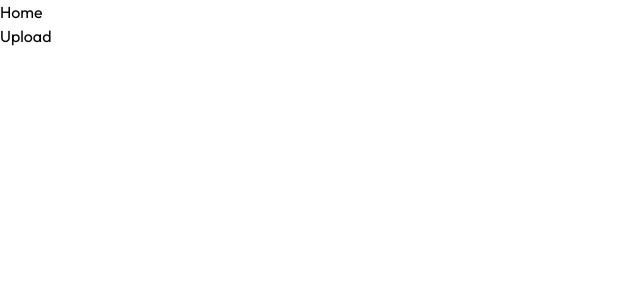
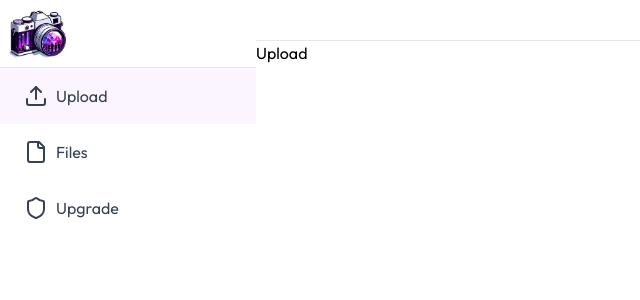
Before and after one commit to smarttechfire/React_File_Sharing_app, a Next.js app: page /upload in a window 1280 px wide. Shown: the top 300 px of the page, without its empty margins (0-640 px from the left). Built offline with nearby package versions, Linux system fonts and the light colour scheme.

Commit message:
sideNav+Header

```diff
--- /dev/null
+++ b/app/(dashboard)/_components/SideNav.jsx
@@ -0,0 +1,47 @@
+"use client"
+import { File, Shield, Upload } from "lucide-react";
+import Image from "next/image";
+import React, { useState } from "react";
+
+function SideNav() {
+  const menuList = [
+    {
+      id: 1,
+      name: "Upload",
+      icon: Upload,
+      path: "/upload",
+    },
+    {
+      id: 2,
+      name: "Files",
+      icon: File,
+      path: "/files",
+    },
+    {
+      id: 3,
+      name: "Upgrade",
+      icon: Shield,
+      path: "/upgrade",
+    },
+  ];
+
+  const [activeIndex,setActiveIndex] = useState(0);
+
+  return (
+    <div>
+      <div className="p-2 border-b">
+        <Image src="/logo.png" width={60} height={60} />
+      </div>
+      <div className=" flex flex-col float-left w-full">
+        {menuList.map((item, index) => (
+          <button onClick={()=>setActiveIndex(index)} className={`w-full flex gap-2 p-4 px-6 hover:bg-gray-100 text-gray-700 ${activeIndex==index?'bg-purple-50 text-primary':null}, `}>
+            <item.icon />
+            <h2>{item.name}</h2>
+          </button>
+        ))}
+      </div>
+    </div>
+  );
+}
+
+export default SideNav;
--- /dev/null
+++ b/app/(dashboard)/_components/TopHeader.jsx
@@ -0,0 +1,17 @@
+import { UserButton } from '@clerk/nextjs'
+import { AlignJustify } from 'lucide-react'
+import Image from 'next/image'
+import React from 'react'
+
+function TopHeader() {
+  return (
+    <div className=' flex p-5 border-b items-center justify-between md:justify-end'>
+      <AlignJustify className='md:hidden' />
+      <Image src='/logo.png' width={60} height={60}
+      className='md:hidden'/>
+      <UserButton />
+    </div>
+  )
+}
+
+export default TopHeader
--- a/app/(dashboard)/layout.js
+++ b/app/(dashboard)/layout.js
@@ -1,10 +1,18 @@
 import React from 'react'
+import SideNav from './_components/SideNav'
+import TopHeader from './_components/TopHeader'
+
 
 function layout({children}) {
   return (
     <div>
-      <h2>Home</h2>
-      {children}
+      <div className='h-full md:w-64 flex-col fixed inset-y-0 z-50 md:flex hidden'>
+        <SideNav />
+      </div>
+      <div className='md:ml-64'>
+        <TopHeader />
+        {children}
+      </div>
     </div>
   )
 }
--- a/package.json
+++ b/package.json
@@ -10,6 +10,7 @@
   },
   "dependencies": {
     "@clerk/nextjs": "^4.29.8",
+    "lucide-react": "^0.343.0",
     "next": "14.1.0",
     "react": "^18",
     "react-dom": "^18"
```
Also changed, not shown: 1 other file (tests, documents, lock files or other folders).
